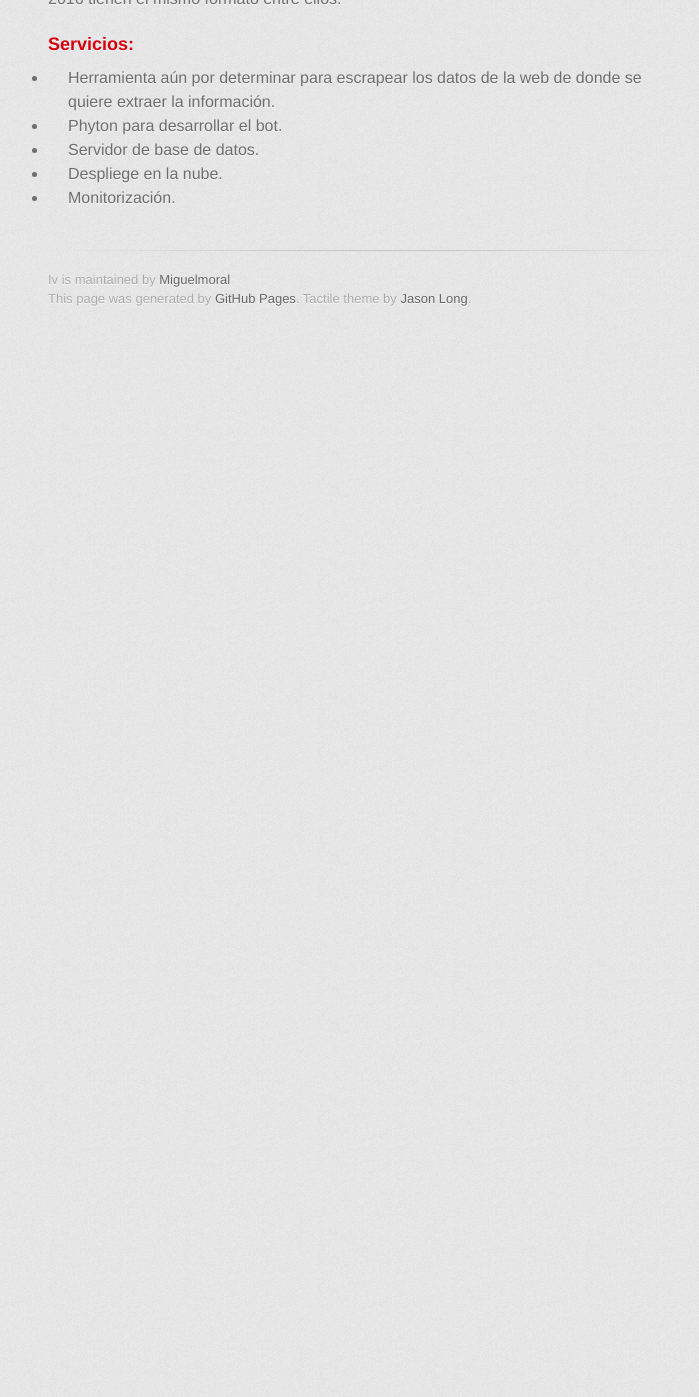
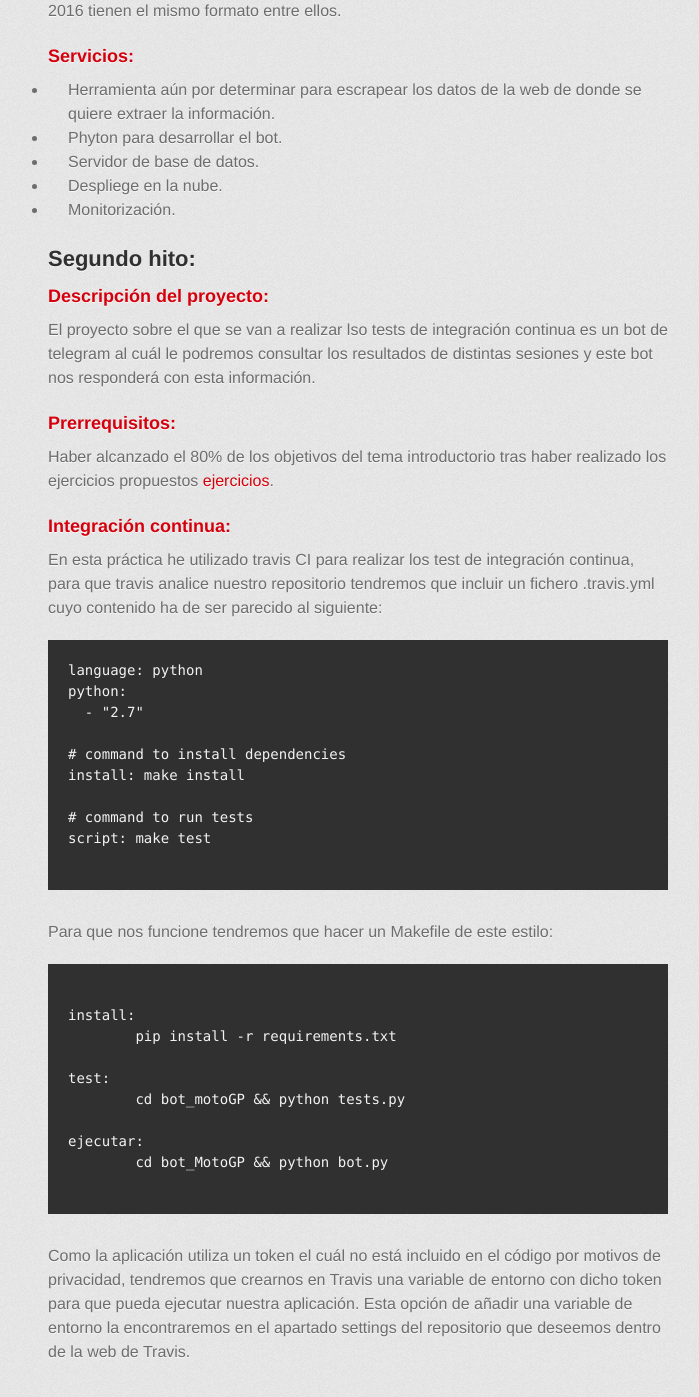
Before and after one commit to Miguelmoral/IV, a Jekyll site: the page built from index.md, in a window 1280 px wide and 1400 px high, scrolled down 1938 px. Shown: the top 1397 px of the window, without its empty margins (282-981 px from the left). Built offline with Jekyll 4.4.1, drawn with Linux system fonts in a browser that asks for light colours; some web fonts are replaced; before the commit the page ends 2277 px from its top, so only the background shows below that.

Commit message:
Actualizando hito2

````diff
--- a/index.md
+++ b/index.md
@@ -2,7 +2,7 @@
 layout: index
 ---
 
-### Práctica 0
+## Práctica 0
 
 ## 1-Creación de una llave ssh y añadir esta a github:
 Creación de claves ssh:
@@ -49,7 +49,7 @@ Una vez creemos estos archivos en local los subiremos mediante git con los sigui
 `git push origin hito0`
 
 
-### Primer hito: Estructuración del proyecto
+## Primer hito: Estructuración del proyecto
 
 ### Prerrequisitos
 - [x]Tener aprobado el hito 0 de proyecto.
@@ -68,3 +68,47 @@ Se va a llevar a cabo la realización de un bot de Telegram para ver informació
 - Servidor de base de datos.
 - Despliege en la nube.
 - Monitorización.
+
+## Segundo hito:
+
+### Descripción del proyecto:
+
+El proyecto sobre el que se van a realizar lso tests de integración continua es un bot de telegram al cuál le podremos consultar los resultados de distintas sesiones y este bot nos responderá con esta información.
+
+### Prerrequisitos:
+
+Haber alcanzado el 80% de los objetivos del tema introductorio tras haber realizado los ejercicios propuestos [ejercicios](https://github.com/Miguelmoral/IVejercicios/blob/master/tema2.md).
+
+### Integración continua:
+
+En esta práctica he utilizado travis CI para realizar los test de integración continua, para que travis analice nuestro repositorio tendremos que incluir un fichero .travis.yml cuyo contenido ha de ser parecido al siguiente:
+
+```
+language: python
+python:
+  - "2.7"
+
+# command to install dependencies
+install: make install
+
+# command to run tests
+script: make test
+
+```
+
+Para que nos funcione tendremos que hacer un Makefile de este estilo:
+
+```
+
+install:
+	pip install -r requirements.txt
+
+test:
+	cd bot_motoGP && python tests.py
+
+ejecutar:
+	cd bot_MotoGP && python bot.py
+
+```
+
+Como la aplicación utiliza un token el cuál no está incluido en el código por motivos de privacidad, tendremos que crearnos en Travis una variable de entorno con dicho token para que pueda ejecutar nuestra aplicación. Esta opción de añadir una variable de entorno la encontraremos en el apartado settings del repositorio que deseemos dentro de la web de Travis.
````
